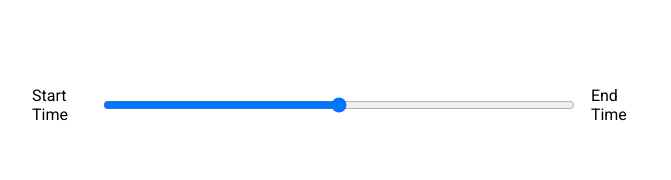
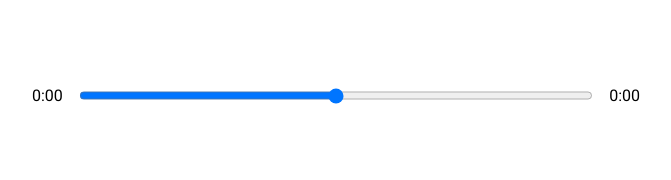
Before and after one commit to IbnDaanis/audio-player, a React (Create React App) app: page / in a window 1280 px wide. Shown: the part 410-590 px from the top of the page, without its empty margins (304-975 px from the left). Built offline with nearby package versions, Linux system fonts and the light colour scheme.

Commit message:
Added time to state

```diff
--- a/src/App.js
+++ b/src/App.js
@@ -6,10 +6,11 @@
 export const App = () => {
   const [songs, setSongs] = useState(data())
   const [currentSong, setCurrentSong] = useState(songs[0])
+  const [isPlaying, setIsPlaying] = useState(false)
   return (
     <div>
       <Song currentSong={currentSong} />
-      <Player currentSong={currentSong} />
+      <Player isPlaying={isPlaying} setIsPlaying={setIsPlaying} currentSong={currentSong} />
     </div>
   )
 }
--- a/src/components/Player.js
+++ b/src/components/Player.js
@@ -1,25 +1,54 @@
-import { useRef } from 'react'
+import { useRef, useState } from 'react'
 import { FontAwesomeIcon } from '@fortawesome/react-fontawesome'
 import { faPlay, faAngleLeft, faAngleRight, } from '@fortawesome/free-solid-svg-icons'
 
-export const Player = ({ currentSong }) => {
+export const Player = ({ currentSong, isPlaying, setIsPlaying }) => {
   const audioRef = useRef(null)
   const playSongHandler = () => {
-    console.log(audioRef.current)
+    setIsPlaying(!isPlaying)
+    if (isPlaying) {
+      audioRef.current.pause()
+    } else {
+      audioRef.current.play()
+    }
   }
+
+  const getTime = time => {
+    return Math.floor(time / 60) + ':' + ('0' + Math.floor(time % 60)).slice(-2)
+  }
+
+  const [songInfo, setSongInfo] = useState({
+    currentTime: null,
+    duration: null
+  })
+
+  const timeUpdateHandler = e => {
+    const current = e.target.currentTime
+    const duration = e.target.duration
+    setSongInfo({
+      ...songInfo, currentTime: current, duration
+    })
+    console.log(current, duration)
+  }
+
   return (
     <div className='player'>
       <div className="time-control">
-        <p>Start Time</p>
+        <p>{getTime(songInfo.currentTime)}</p>
         <input type="range" />
-        <p>End Time</p>
+        <p>{getTime(songInfo.duration)}</p>
       </div>
       <div className="play-control">
         <FontAwesomeIcon className='skip-back' size="2x" icon={faAngleLeft} />
         <FontAwesomeIcon onClick={playSongHandler} className='play' size="2x" icon={faPlay} />
         <FontAwesomeIcon className='skip-forward' size="2x" icon={faAngleRight} />
       </div>
-      <audio ref={audioRef} src={currentSong.audio}></audio>
+      <audio
+        onTimeUpdate={timeUpdateHandler}
+        onLoadedMetadata={timeUpdateHandler}
+        ref={audioRef}
+        src={currentSong.audio}
+      ></audio>
     </div>
   )
 }
```
